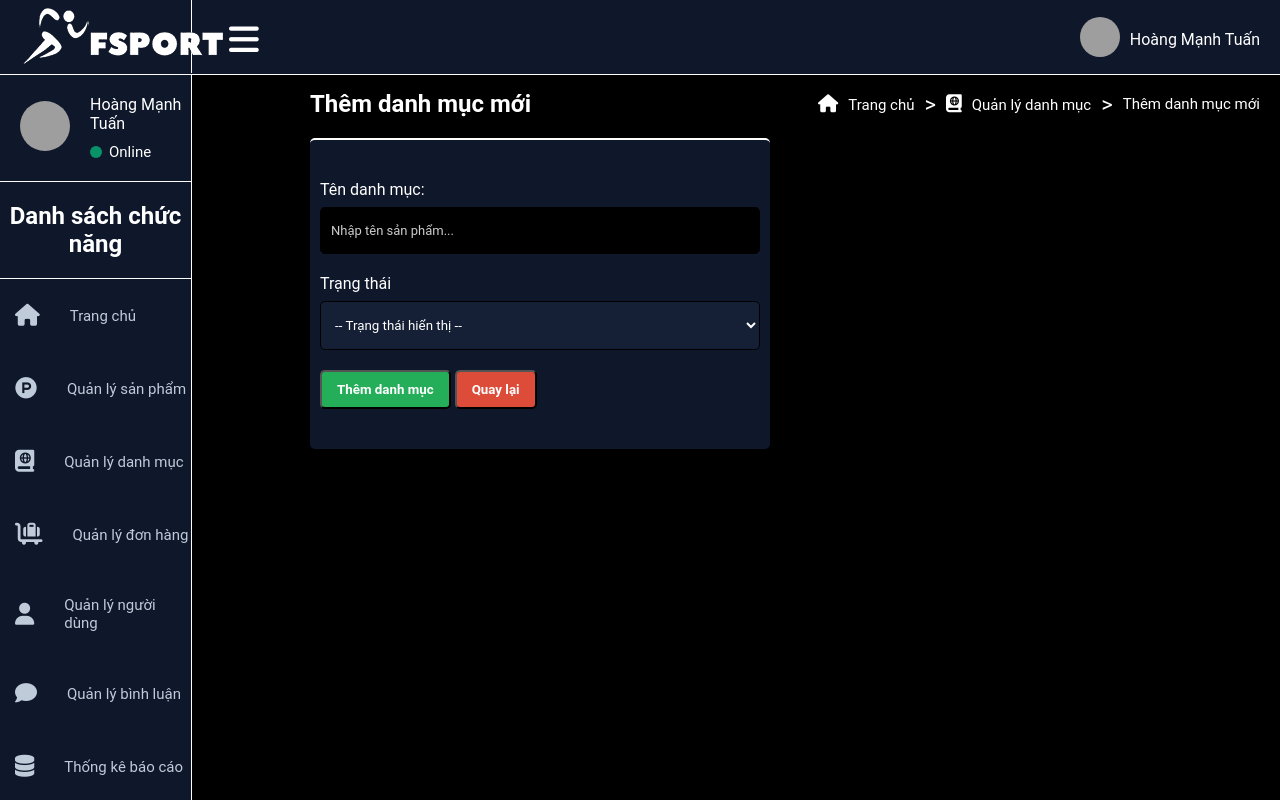
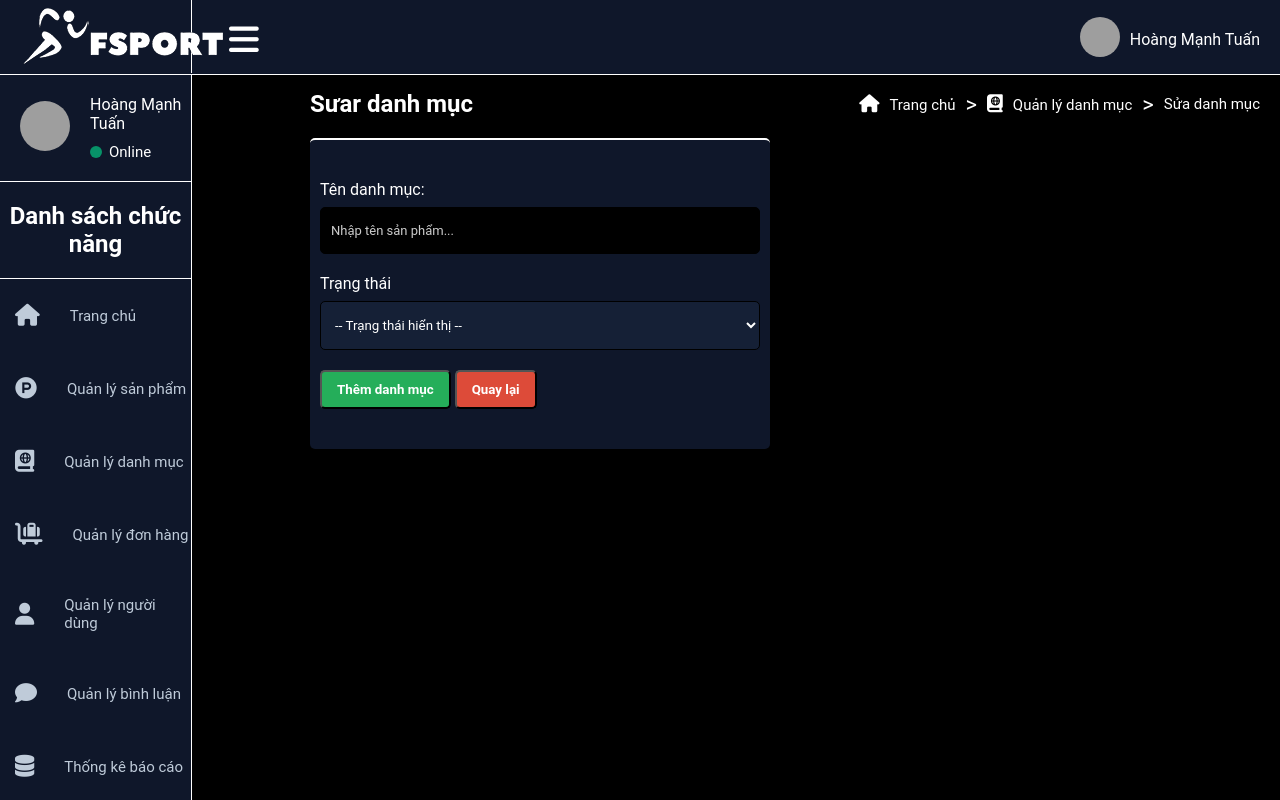
Before and after one commit to HoangManhTuan011103/du_an_1, a PHP site: page /admin/categories/add.php in a window 1280 px wide. Run offline with PHP 8.4, Linux system fonts and the light colour scheme; some libraries are stand-ins or nearby versions; grey boxes are pictures that could not be loaded.

Commit message:
Update add.php

```diff
--- a/admin/categories/add.php
+++ b/admin/categories/add.php
@@ -103,10 +103,11 @@
         <div class="contentManager contentManager--product">
             <div class="contentManager--product__header">
                 <div class="contentManager--product__header--title">
-                    <h2 style="color: #ffffff;">Thêm danh mục mới</h2>
+                    <h2 style="color: #ffffff;">
+                    Sưar danh mục</h2>
                 </div>
                 <div class="contentManager--product__header--control">
-                    <span><i class="fa-solid fa-house"></i>Trang chủ</span> <span style="padding: 0 10px; font-size: 22px;">></span> <span><i class="fa-solid fa-book-atlas"></i>Quản lý danh mục</span><span style="padding: 0 10px; font-size: 22px;">></span> <span>Thêm danh mục mới</span>
+                    <span><i class="fa-solid fa-house"></i>Trang chủ</span> <span style="padding: 0 10px; font-size: 22px;">></span> <span><i class="fa-solid fa-book-atlas"></i>Quản lý danh mục</span><span style="padding: 0 10px; font-size: 22px;">></span> <span>Sửa danh mục</span>
                 </div>
             </div>
             <div class="contentManager--product__footer contentManager--product__footer--addProduct">
```
